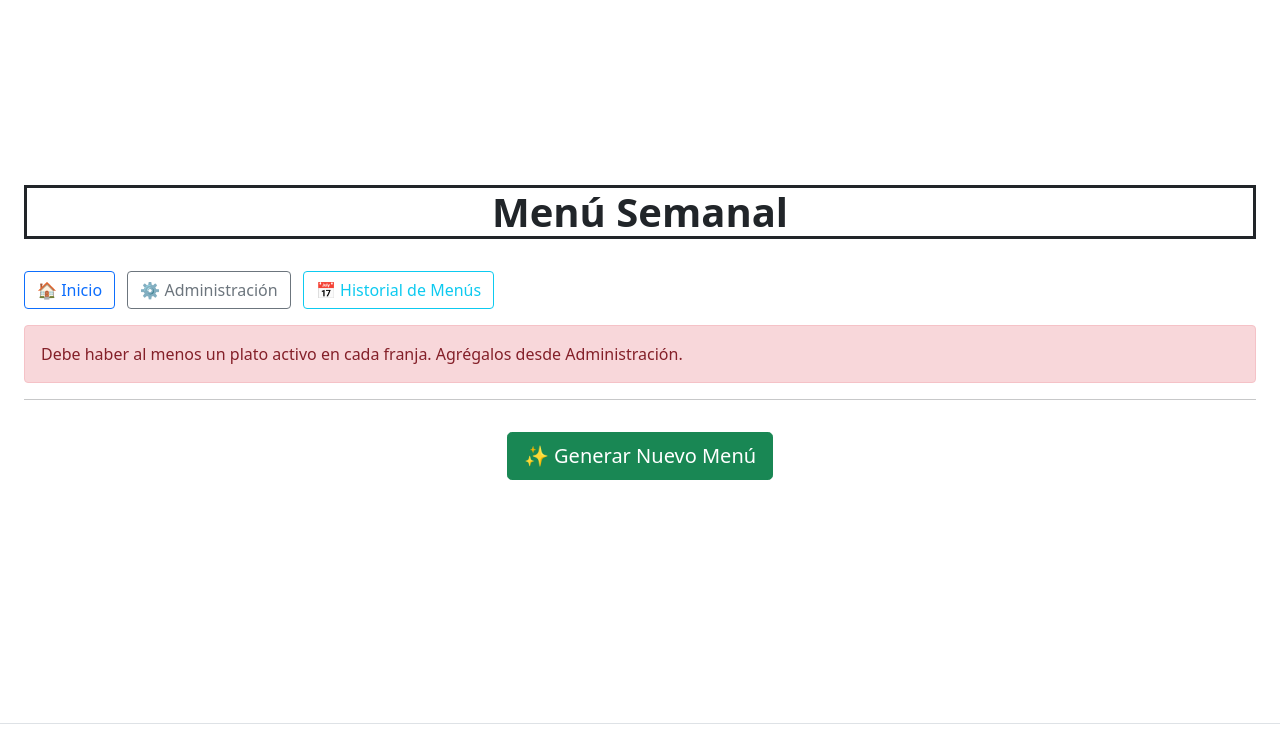
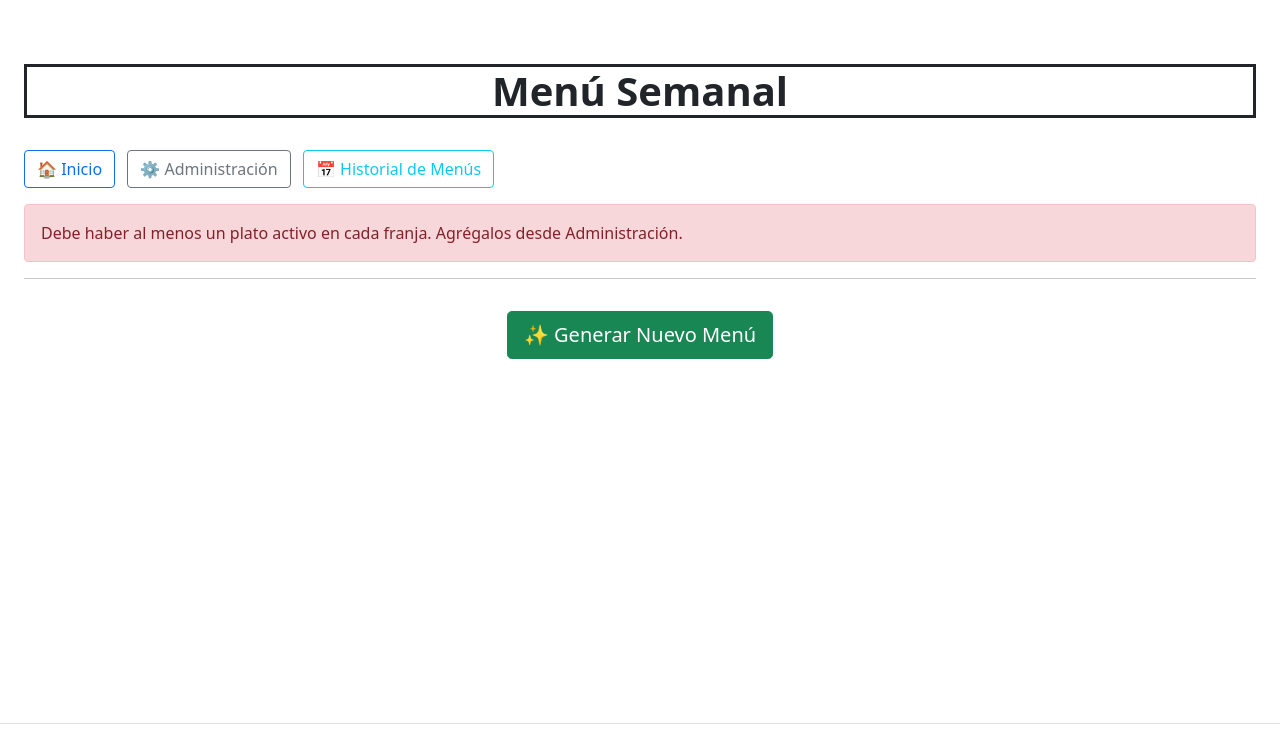
Before and after one commit to aayalac/MenuSemanal, an ASP.NET Core app: page / in a window 1280 px wide. Shown: the top 736 px of the page. Run offline with ASP.NET Core 8, Linux system fonts and the light colour scheme; style sheets or scripts are compiled from the project's sources; the project's own start-up code is not run, and a stand-in starts its controllers and pages.

Commit message:
fix: ajuste body (margin-top: 5%)

```diff
--- a/wwwroot/css/site.css
+++ b/wwwroot/css/site.css
@@ -19,11 +19,11 @@ html {
 
 body {
   margin-bottom: 80px;
+  margin-top: 5%;
 }
 
 .menu-container {
     max-width: 100%;
-    margin-top: 15%;
 }
 
 .menu-title {
```
